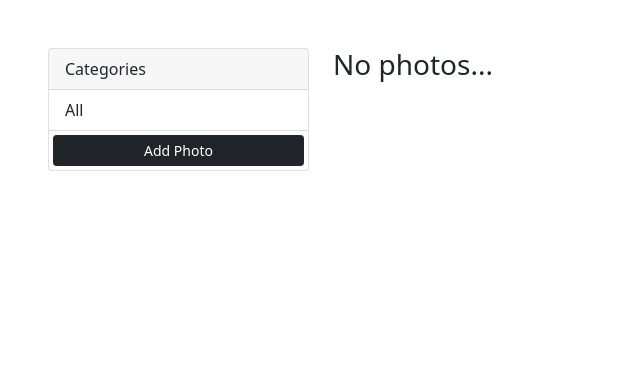
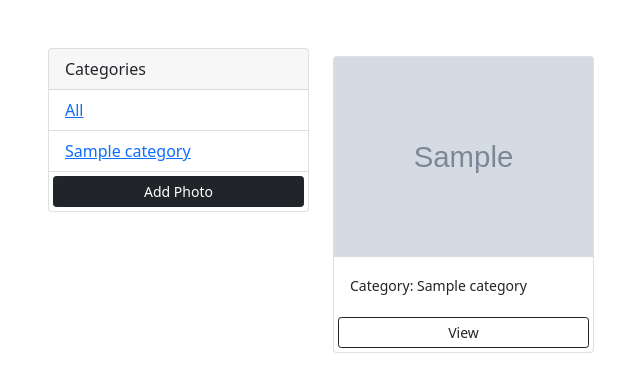
Before and after one commit to AnastasiiaK120/Album_Photo, a Django app: page / in a window 1280 px wide. Shown: the top 392 px of the page, without its empty margins (34-674 px from the left). Run offline with Django 3.2, Linux system fonts and the light colour scheme; tables that the repository leaves empty hold one stand-in row (values such as "Sample post"); grey boxes marked "Sample" are stand-in pictures.

Commit message:
Add form for choosing a category

```diff
--- a/photos/templates/photos/gallery.html
+++ b/photos/templates/photos/gallery.html
@@ -29,9 +29,15 @@
                         Categories
                     </div>
                     <ul class="list-group list-group-flush">
-                        <li class="list-group-item">All</li>
+                        <li class="list-group-item">
+                            <a href="{% url 'gallery' %}">All</a>
+                        </li>
                         {% for category in categories %}
-                        <li class="list-group-item">{{category.name}}</li>
+                        <li class="list-group-item">
+                            <a href={% url 'gallery' %}?category={{category.name}}>
+                                {{category.name}}
+                            </a>
+                        </li>
                         {% endfor %}
 
                         <a href="{% url 'add' %}" class="btn btn-dark btn-block btn-sm m-1">Add Photo</a>
--- a/photos/views.py
+++ b/photos/views.py
@@ -1,10 +1,42 @@
-from django.shortcuts import render
+from django.shortcuts import render, redirect
+from .models import Category, Photo
 
 def gallery(request):
-    return render(request, 'photos/gallery.html')
+    category = request.GET.get('category')
+    if category == None:
+        photos = Photo.objects.all()
+    else:
+        photos = Photo.objects.filter(category__name=category)
+
+    categories = Category.objects.all()
+    context = {'categories': categories, 'photos': photos}
+    return render(request, 'photos/gallery.html', context)
 
 def viewPhoto(request, pk):
-    return render(request, 'photos/photo.html')
+    photo = Photo.objects.get(id=pk)
+    return render(request, 'photos/photo.html', {'photo': photo})
 
 def addPhoto(request):
-    return render(request, 'photos/add.html')
+    categories = Category.objects.all()
+
+    if request.method == 'POST':
+        data = request.POST
+        image = request.FILES.get('image')
+
+        if data['category'] != 'none':
+            category = Category.objects.get(id=data['category'])
+        elif data['category_new'] != '':
+            category, created = Category.objects.get_or_create(name=data['category_new'])
+        else:
+            category = None
+
+        photo = Photo.objects.create(
+            category=category,
+            description=data['description'],
+            image=image,
+        )
+
+        return redirect('gallery')
+
+    context = {'categories': categories}
+    return render(request, 'photos/add.html', context)
--- a/photoshare/urls.py
+++ b/photoshare/urls.py
@@ -16,7 +16,13 @@ Including another URLconf
 from django.contrib import admin
 from django.urls import path, include
 
+from django.conf import settings
+from django.conf.urls.static import static
+
 urlpatterns = [
     path('admin/', admin.site.urls),
     path('', include('photos.urls')),
 ]
+
+urlpatterns += static(settings.MEDIA_URL, document_root=settings.MEDIA_ROOT)
+urlpatterns += static(settings.STATIC_URL, document_root=settings.STATIC_ROOT)
```
Also changed, not shown: static/images/81I0IwLtQS._AC_SL1500_.jpg (added), static/images/IMG_0377-17-09-21-03-49.JPG (added), static/images/IMG_0565-17-09-21-03-49.JPG (added), static/images/IMG_0566-17-09-21-03-49.JPG (added), static/images/IMG_0722-17-09-21-03-49.JPG (added), static/images/IMG_1016-17-09-21-03-49.JPG (added), static/images/IMG_4343-17-09-21-03-47.JPG (added), static/images/IMG_4437-17-09-21-03-47.JPG (added), static/images/IMG_4956-17-09-21-03-47.JPG (added), 4 other files.
